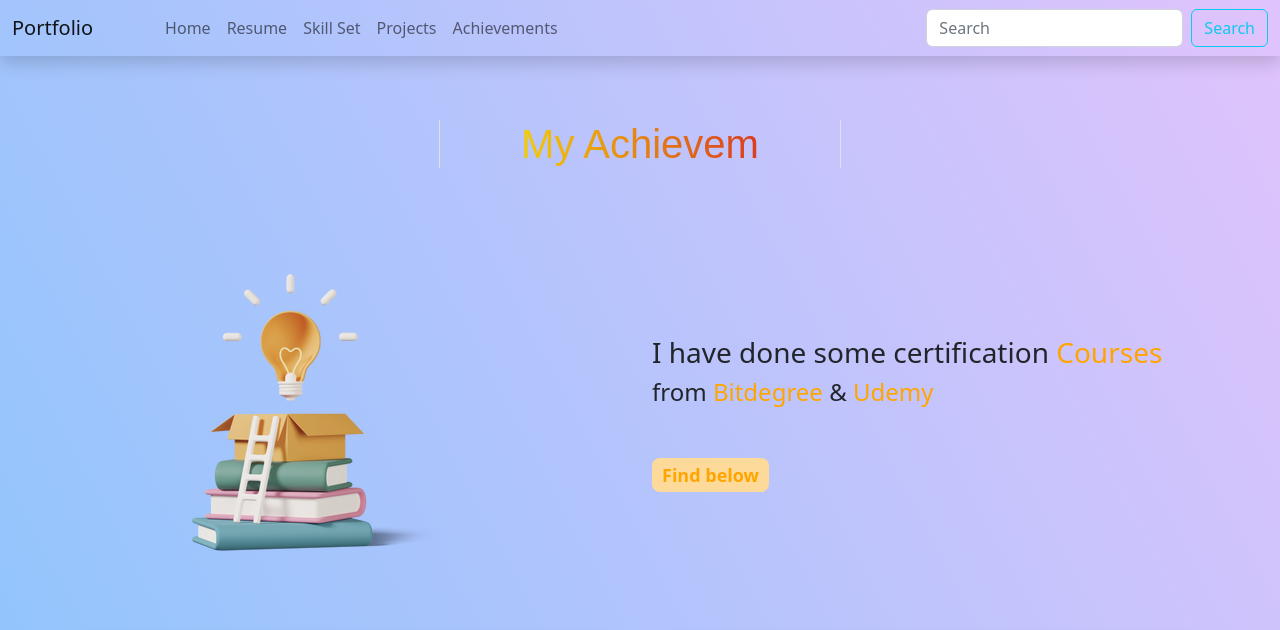
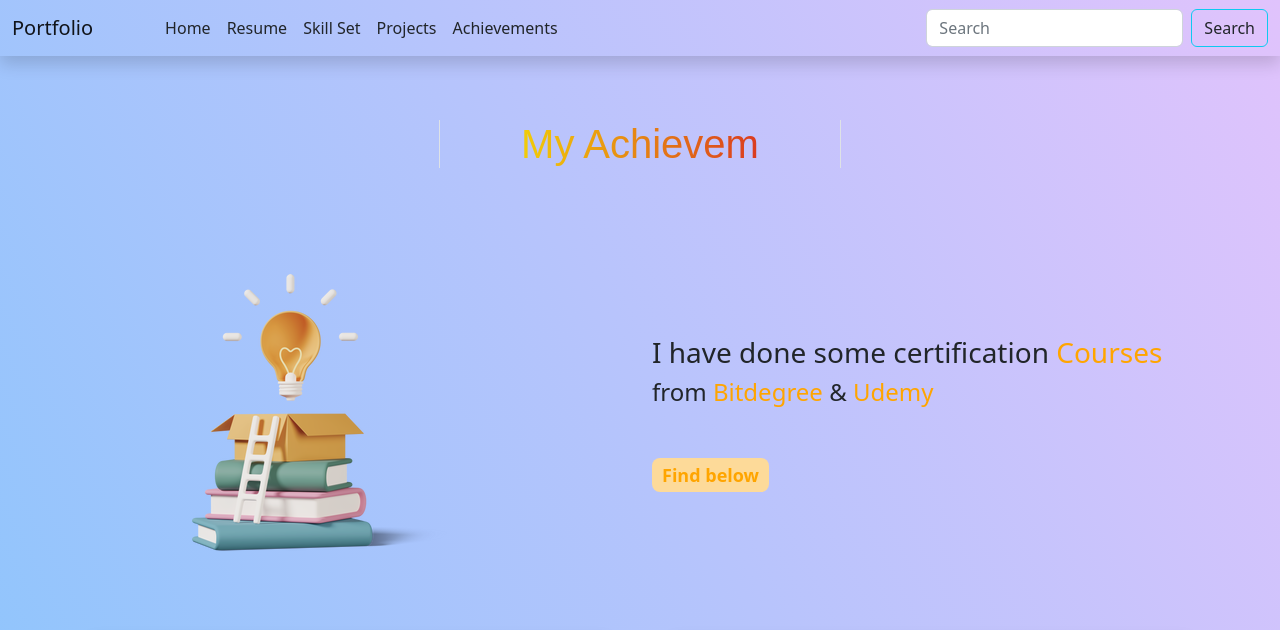
Before and after one commit to Nprash/Bootstrap-portfolio, a plain HTML site: page Achievements.html in a window 1280 px wide. Shown: the top 630 px of the page. Drawn offline with nearby package versions, Linux system fonts and the light colour scheme.

Commit message:
menu text color changed shade to dark

```diff
--- a/Achievements.html
+++ b/Achievements.html
@@ -28,24 +28,24 @@
             <div class="collapse navbar-collapse w-50" id="navbarSupportedContent">
                 <ul class="navbar-nav me-auto mb-2 mb-lg-0 ms-5 text-center navul">
                     <li class="nav-item">
-                        <a class="nav-link btn btn-outline-info p-2 border-0 " aria-current="page" href="index.html">Home</a>
+                        <a class="nav-link btn btn-outline-info p-2 border-0  text-dark" aria-current="page" href="index.html">Home</a>
                     </li>
                     <li class="nav-item">
-                        <a class="nav-link btn btn-outline-info p-2 border-0" href="resume.html">Resume</a>
+                        <a class="nav-link btn btn-outline-info p-2 border-0 text-dark" href="resume.html">Resume</a>
                     </li>
                     <li class="nav-item">
-                        <a class="nav-link btn btn-outline-info p-2 border-0" href="skill-set.html">Skill Set</a>
+                        <a class="nav-link btn btn-outline-info p-2 border-0 text-dark" href="skill-set.html">Skill Set</a>
                     </li>
                     <li class="nav-item">
-                        <a class="nav-link btn btn-outline-info p-2 border-0" href="projects.html">Projects</a>
+                        <a class="nav-link btn btn-outline-info p-2 border-0 text-dark" href="projects.html">Projects</a>
                     </li>
                     <li class="nav-item">
-                        <a class="nav-link btn btn-outline-info p-2 border-0" href="Achievements.html">Achievements</a>
+                        <a class="nav-link btn btn-outline-info p-2 border-0 text-dark" href="Achievements.html">Achievements</a>
                     </li>
                 </ul>
                 <form class="d-flex" role="search">
                     <input class="form-control me-2" type="search" placeholder="Search" aria-label="Search">
-                    <button class="btn btn-outline-info " type="submit">Search</button>
+                    <button class="btn btn-outline-info  text-dark" type="submit">Search</button>
                 </form>
             </div>
         </div>
```
Also changed, not shown: index.html (+6 -6 lines), projects.html (+6 -6 lines), resume.html (+6 -6 lines), skill-set.html (+6 -6 lines).
